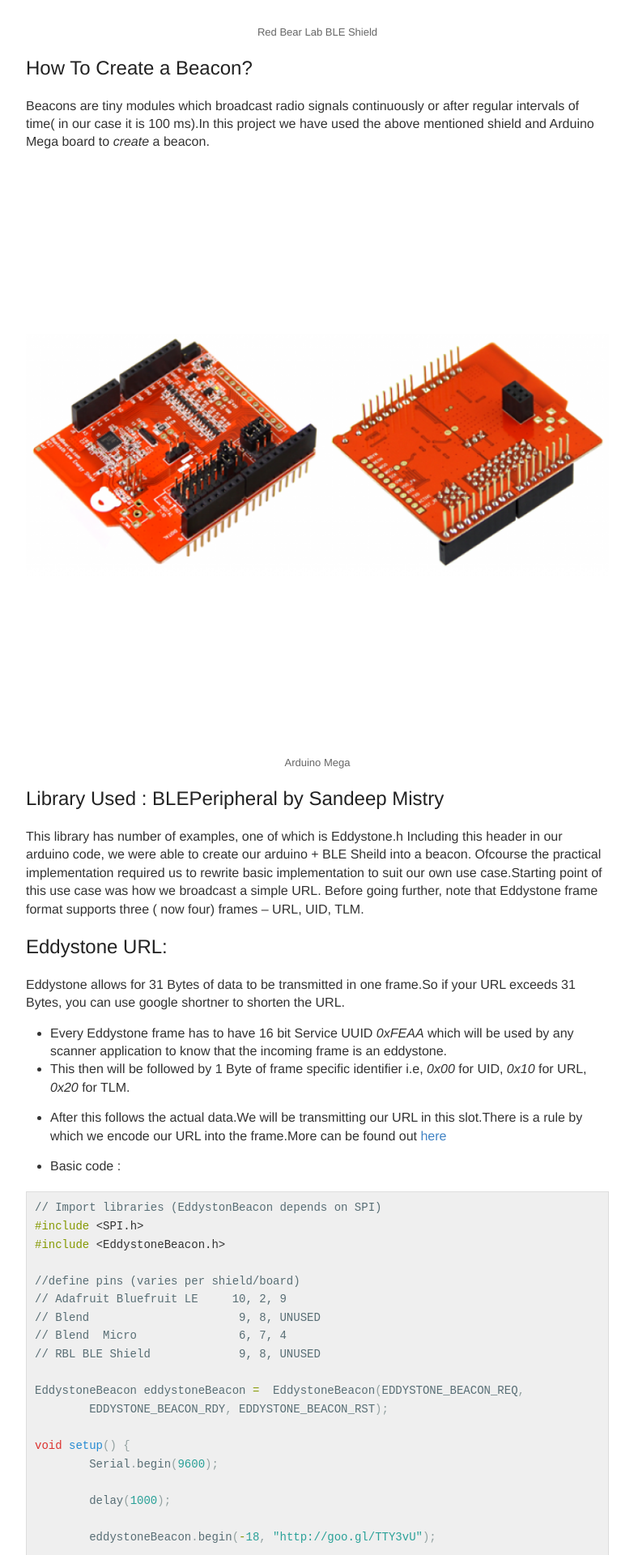
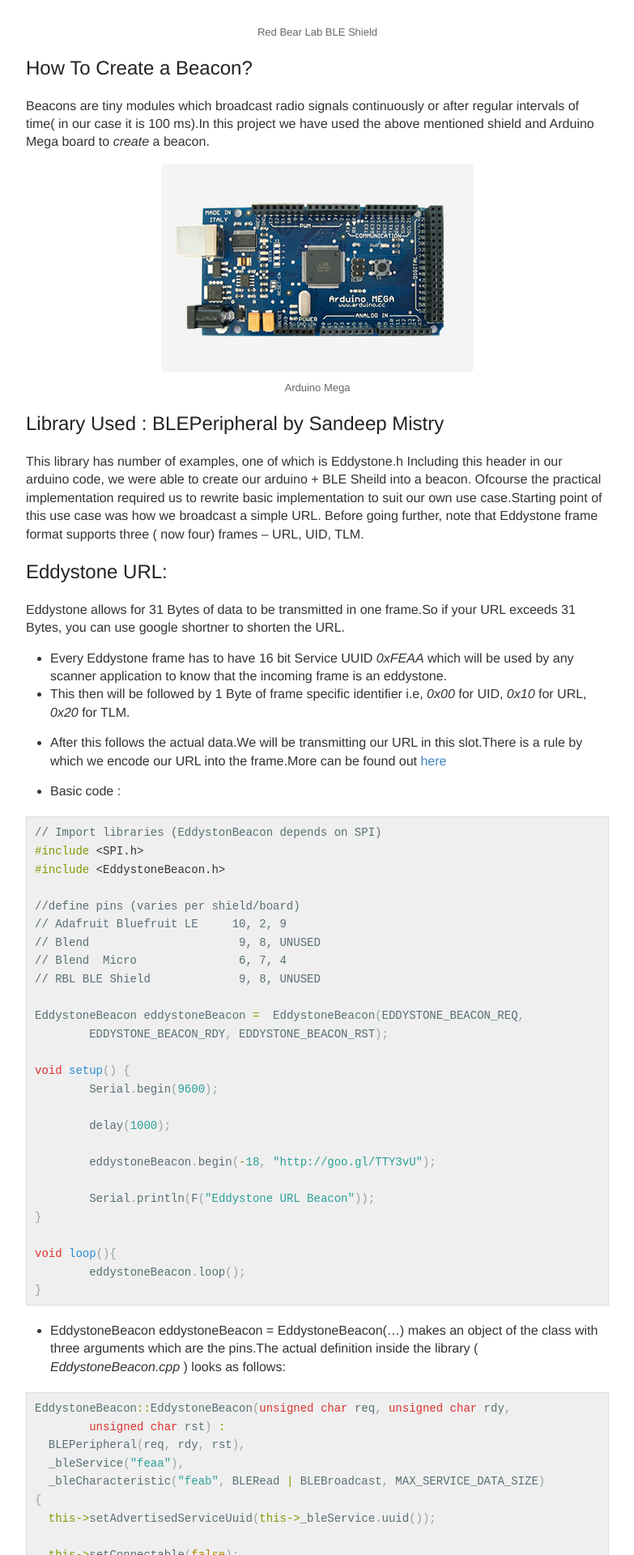
Before and after one commit to ioarun/ioarun.github.io, a Jekyll site: the page built from _posts/2016-05-05-eddystone-beacon.md, in a window 1280 px wide. Shown: the part 979-2899 px from the top of the page at 81% size, without its empty margins (248-1031 px from the left). Built offline with Jekyll 4.4.1, drawn with Linux system fonts in a browser that asks for light colours; nearby versions of some CDN libraries; some web fonts are replaced.

Commit message:
Update 2016-05-05-eddystone-beacon.md

```diff
--- a/_posts/2016-05-05-eddystone-beacon.md
+++ b/_posts/2016-05-05-eddystone-beacon.md
@@ -18,7 +18,7 @@
 time( in our case it is 100 ms).In this project we have used the above mentioned shield and Arduino
 Mega board to *create* a beacon.
 
-{% include image.html img="images/2016/physical-web/one.png" title="two" caption="Arduino Mega" %}
+{% include image.html img="images/2016/physical-web/two.jpg" title="two" caption="Arduino Mega" %}
 
 ## Library Used : BLEPeripheral by Sandeep Mistry
 
```
